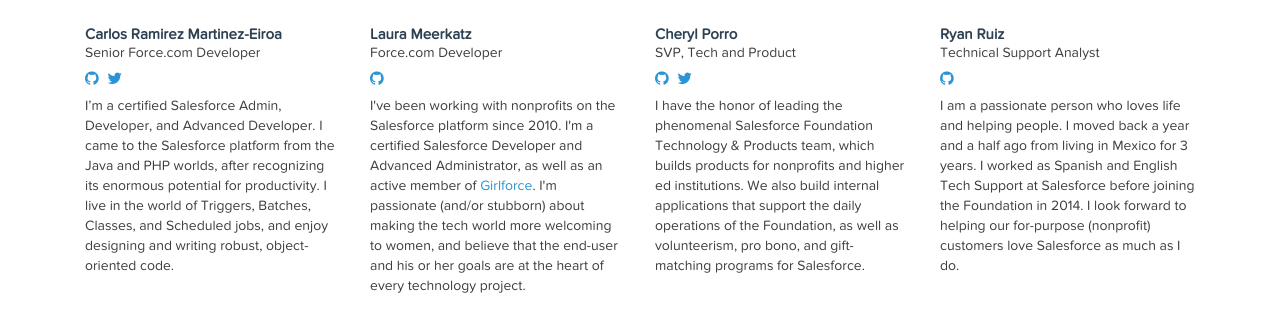
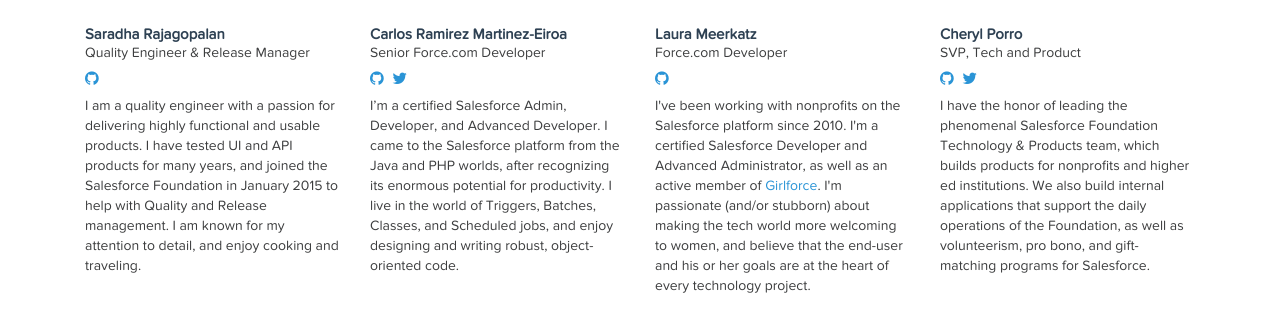
Before and after one commit to dvenor/salesforcefoundation.github.io, a Jekyll site: the page built from index.html, in a window 1280 px wide and 900 px high, scrolled down 5468 px, cut to the strip 235-598 px from the top of the window. Shown: the top 332 px of the strip. Built offline with Jekyll 4.4.1, drawn with Linux system fonts in a browser that asks for light colours; some web fonts are replaced; Markdown is read by kramdown in place of the engine named in the settings; the list of posts is cut into pages by our own code; comment, search, counter and statistics services are not loaded; some of the changed text lies outside the part shown.

Commit message:
Remove Ruiz, add Calista

```diff
--- a/_data/members.yml
+++ b/_data/members.yml
@@ -23,6 +23,13 @@
   title:          "Force.com Developer"
   avatar:         https://avatars1.githubusercontent.com/u/1018198
   bio:            "I'm a certified Force.com Developer who has been consulting for nonprofits on the Salesforce platform since 2011. I have enjoyed helping individual nonprofits achieve their mission through the judicious use of technology, and I feel very fortunate to be part of a team dedicated to creating software for all nonprofits."
+
+Calista Carter:
+  github:         calistacarter
+  title:          "Systems Analyst"
+  avatar:         https://avatars1.githubusercontent.com/u/1326683
+  url:            "http://calistacarter.com/"
+  twitter:        "calistabcarter"
 
 Ryan Foster:
   avatar:         https://avatars0.githubusercontent.com/u/779557
@@ -97,12 +104,6 @@
   bio:            "I have the honor of leading the phenomenal Salesforce Foundation Technology & Products team, which builds products for nonprofits and higher ed institutions. We also build internal applications that support the daily operations of the Foundation, as well as volunteerism, pro bono, and gift-matching programs for Salesforce."
   twitter:        cporro_sfdc
 
-Ryan Ruiz:
-  title:          "Technical Support Analyst"
-  github:         "ryandruiz"
-  avatar:         "https://avatars0.githubusercontent.com/u/7913260"
-  bio:            "I am a passionate person who loves life and helping people. I moved back a year and a half ago from living in Mexico for 3 years. I worked as Spanish and English Tech Support at Salesforce before joining the Foundation in 2014. I look forward to helping our for-purpose (nonprofit) customers love Salesforce as much as I do."
-
 Jon Michael Varese:
   github:         jvarese
   avatar:         https://avatars2.githubusercontent.com/u/7268038
```
